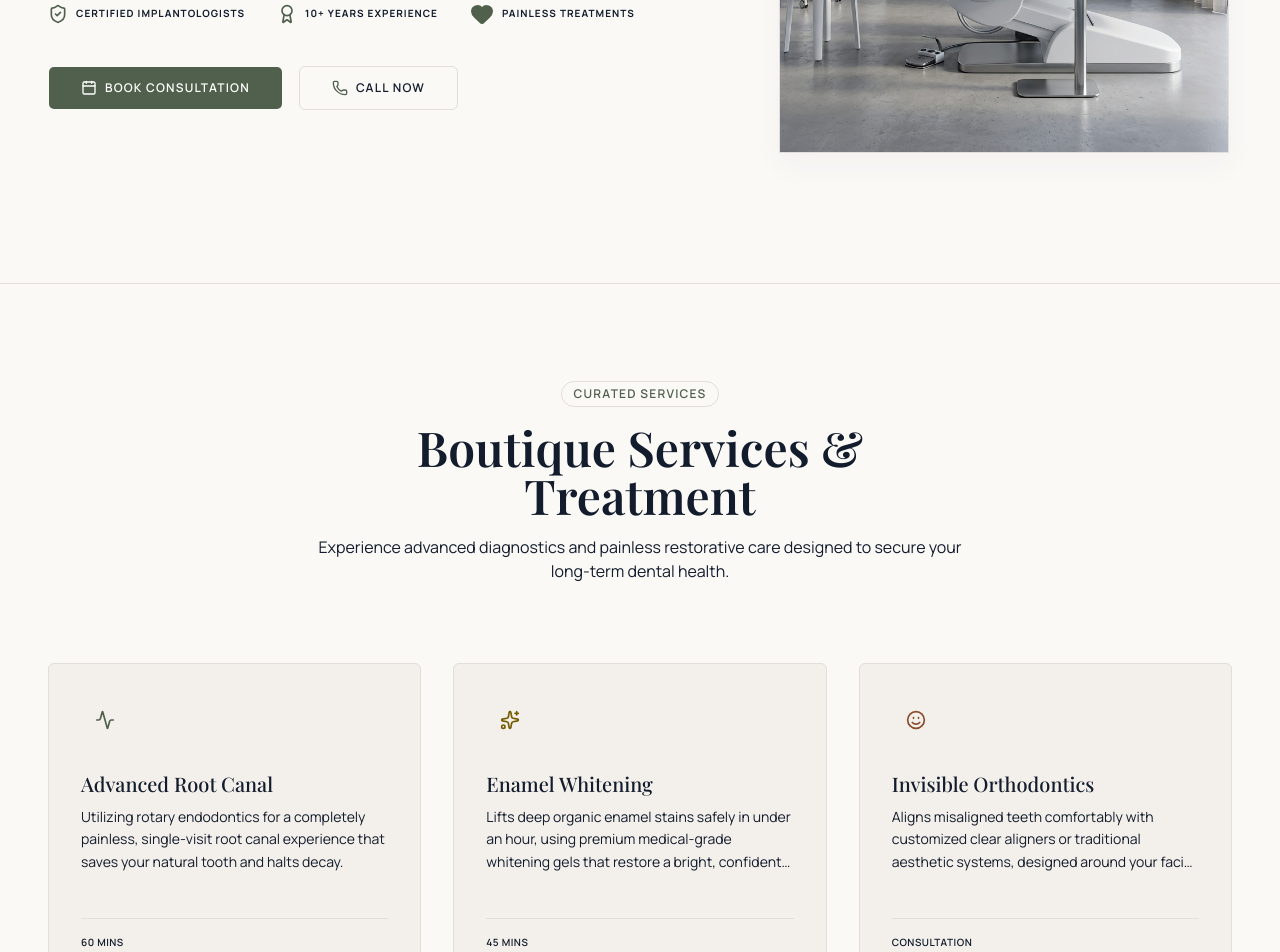
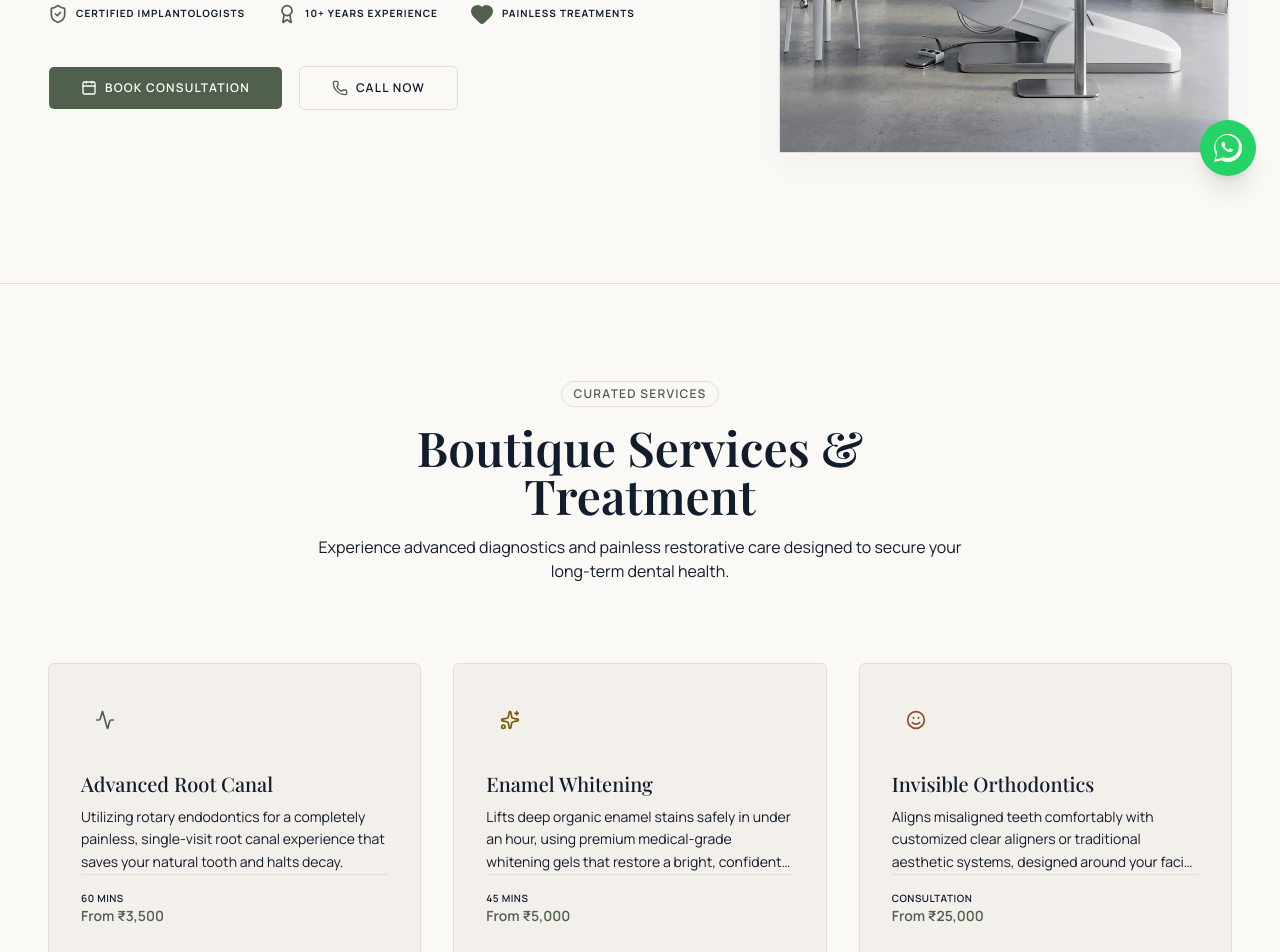
Before and after one commit to itShubhamPrajapati/DR.SARITA-S-DENTAL-CLINIC, a Next.js app: page / in a window 1280 px wide. Shown: the part 600-1552 px from the top of the page. Built offline with nearby package versions, Linux system fonts and the light colour scheme; a web font is replaced by a local one.

Commit message:
feat: UI/UX polish, layout fixes, and floating WhatsApp CTA injection

```diff
--- a/app/layout.tsx
+++ b/app/layout.tsx
@@ -1,6 +1,7 @@
 import type { Metadata, Viewport } from "next"
 import { Playfair_Display, Manrope } from "next/font/google"
 import { GoogleAnalytics } from "@next/third-parties/google"
+import FloatingWhatsApp from "@/components/layout/FloatingWhatsApp"
 import "./globals.css"
 import { cn } from "@/lib/utils"
 
@@ -106,6 +107,7 @@ export default function RootLayout({
           dangerouslySetInnerHTML={{ __html: JSON.stringify(jsonLd) }}
         />
         {children}
+        <FloatingWhatsApp />
         {/* Google Analytics component */}
         <GoogleAnalytics gaId="G-XXXXXXXXXX" />
       </body>
--- /dev/null
+++ b/components/layout/FloatingWhatsApp.tsx
@@ -0,0 +1,38 @@
+"use client"
+
+import React from "react"
+import { motion } from "framer-motion"
+
+export default function FloatingWhatsApp() {
+  const whatsappUrl = "https://wa.me/917219777569?text=I%20would%20like%20to%20book%20a%20consultation"
+
+  return (
+    <a
+      href={whatsappUrl}
+      target="_blank"
+      rel="noopener noreferrer"
+      className="fixed bottom-6 right-6 z-50 flex items-center justify-center cursor-pointer"
+      aria-label="Contact us on WhatsApp"
+    >
+      {/* Ripple/Ping Effect */}
+      <span className="absolute inline-flex h-14 w-14 rounded-full bg-[#25D366] opacity-40 animate-ping" />
+
+      {/* Main Circular Button with Hover Effect */}
+      <motion.div
+        whileHover={{ scale: 1.1 }}
+        whileTap={{ scale: 0.9 }}
+        className="relative flex h-14 w-14 items-center justify-center rounded-full bg-[#25D366] text-white shadow-xl hover:shadow-[#25D366]/40 transition-shadow duration-300"
+      >
+        <svg
+          xmlns="http://www.w3.org/2000/svg"
+          width="28"
+          height="28"
+          viewBox="0 0 24 24"
+          fill="currentColor"
+        >
+          <path d="M.057 24l1.687-6.163c-1.041-1.804-1.588-3.849-1.587-5.946C.06 5.348 5.397.01 12.008.01c3.202.001 6.212 1.246 8.477 3.513 2.262 2.268 3.507 5.28 3.505 8.484-.004 6.657-5.34 11.997-11.953 11.997-2.005-.001-3.973-.502-5.724-1.46L0 24zm6.59-4.846c1.6.95 3.188 1.449 4.825 1.451 5.436 0 9.86-4.42 9.864-9.864.003-2.637-1.03-5.114-2.909-6.995C16.249 1.865 13.766.833 11.13.833c-5.444 0-9.877 4.43-9.881 9.874-.001 1.77.476 3.5 1.38 5.02L1.65 21.825l6.095-1.597.002-.001-.1-.073zm8.993-6.108c-.24-.12-1.417-.699-1.637-.78-.22-.08-.38-.12-.54.12-.16.24-.62.78-.76.94-.14.16-.28.18-.52.06-.24-.12-.992-.367-1.89-1.168-.699-.624-1.171-1.396-1.308-1.637-.137-.24-.015-.369.106-.489.11-.108.24-.28.36-.42.12-.14.16-.24.24-.4.08-.16.04-.3-.02-.42-.06-.12-.54-1.3-.74-1.78-.195-.47-.393-.407-.54-.415-.137-.007-.294-.008-.451-.008-.157 0-.411.059-.626.294-.215.234-.822.804-.822 1.961 0 1.157.843 2.274.96 2.433.117.159 1.66 2.536 4.02 3.552.56.242 1.002.388 1.345.497.567.18 1.082.155 1.49.094.456-.068 1.417-.58 1.617-1.14.2-.56.2-1.04.14-1.14-.06-.1-.22-.16-.46-.28z" />
+        </svg>
+      </motion.div>
+    </a>
+  )
+}
--- a/components/layout/Footer.tsx
+++ b/components/layout/Footer.tsx
@@ -46,7 +46,7 @@ export default function Footer() {
                 <Mail className="h-4.5 w-4.5 text-primary shrink-0" />
                 <a
                   href="mailto:DOCTORSARITAJANGID@GMAIL.COM"
-                  className="hover:text-white transition-colors truncate"
+                  className="hover:text-white transition-colors break-all"
                 >
                   DOCTORSARITAJANGID@GMAIL.COM
                 </a>
--- a/components/sections/ServicesSection.tsx
+++ b/components/sections/ServicesSection.tsx
@@ -134,9 +134,7 @@ export default function ServicesSection() {
               <motion.div
                 key={index}
                 variants={cardVariants}
-                whileHover={{ y: -6, scale: 1.02 }}
-                transition={{ type: "spring", stiffness: 300, damping: 20 }}
-                className="bg-surface-container rounded-md p-8 border border-border/10 shadow-xs hover:shadow-ambient flex flex-col justify-between h-[340px] group transition-shadow duration-300 cursor-pointer"
+                className="bg-surface-container rounded-md p-8 border border-border/10 shadow-xs flex flex-col justify-between h-full group transition-all duration-300 hover:-translate-y-1 hover:shadow-xl hover:shadow-slate-200/50 cursor-pointer"
                 onClick={handleBookClick}
               >
                 <div className="space-y-5">
--- a/components/sections/Testimonials.tsx
+++ b/components/sections/Testimonials.tsx
@@ -122,7 +122,7 @@ export default function Testimonials() {
           {/* Navigation Controls */}
           <button
             onClick={handlePrev}
-            className="absolute left-1 md:left-[-60px] h-11 w-11 flex items-center justify-center rounded-full bg-background border border-border/40 hover:bg-surface-container text-foreground transition-all active:scale-95 shadow-sm"
+            className="absolute left-2 md:-left-4 h-11 w-11 flex items-center justify-center rounded-full bg-background border border-border/40 hover:bg-surface-container text-foreground transition-all active:scale-95 shadow-sm"
             aria-label="Previous testimonial"
           >
             <ChevronLeft className="h-5 w-5" />
@@ -130,7 +130,7 @@ export default function Testimonials() {
 
           <button
             onClick={handleNext}
-            className="absolute right-1 md:right-[-60px] h-11 w-11 flex items-center justify-center rounded-full bg-background border border-border/40 hover:bg-surface-container text-foreground transition-all active:scale-95 shadow-sm"
+            className="absolute right-2 md:-right-4 h-11 w-11 flex items-center justify-center rounded-full bg-background border border-border/40 hover:bg-surface-container text-foreground transition-all active:scale-95 shadow-sm"
             aria-label="Next testimonial"
           >
             <ChevronRight className="h-5 w-5" />
--- a/components/sections/WhyChooseUs.tsx
+++ b/components/sections/WhyChooseUs.tsx
@@ -49,7 +49,7 @@ export default function WhyChooseUs() {
           <div className="inline-flex items-center gap-1.5 px-3 py-1 rounded-full text-xs font-semibold font-sans tracking-widest uppercase bg-primary/10 text-primary border border-primary/20">
             Why Choose Us
           </div>
-          <h2 className="text-2xl sm:text-4xl md:text-5xl font-semibold leading-[1.2] font-serif text-foreground">
+          <h2 className="text-2xl sm:text-4xl md:text-5xl font-semibold leading-[1.2] font-serif text-foreground text-balance">
             A New Standard of Dental Care
           </h2>
           <p className="text-sm sm:text-base text-foreground/70 font-sans leading-relaxed">
@@ -71,8 +71,7 @@ export default function WhyChooseUs() {
               <motion.div
                 key={index}
                 variants={cardVariants}
-                whileHover={{ y: -5 }}
-                className="bg-background p-8 rounded-md shadow-xs hover:shadow-ambient transition-all duration-300 flex flex-col items-center text-center space-y-5 border border-border/10"
+                className="bg-background p-8 rounded-md shadow-xs flex flex-col items-center text-center space-y-5 border border-border/10 transition-all duration-300 hover:-translate-y-1 hover:shadow-xl hover:shadow-slate-200/50"
               >
                 {/* Icon Container */}
                 <div className="p-4 bg-primary/10 text-primary rounded-full">
```
Also changed, not shown: components/sections/AppointmentForm.tsx (+5 -7 lines), components/sections/DoctorsSection.tsx (+4 -5 lines), public/sw.js.
